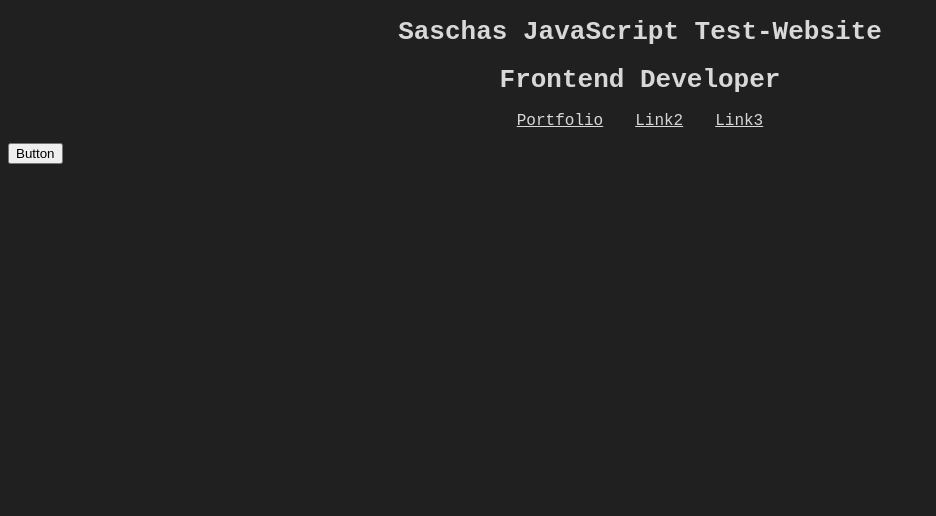
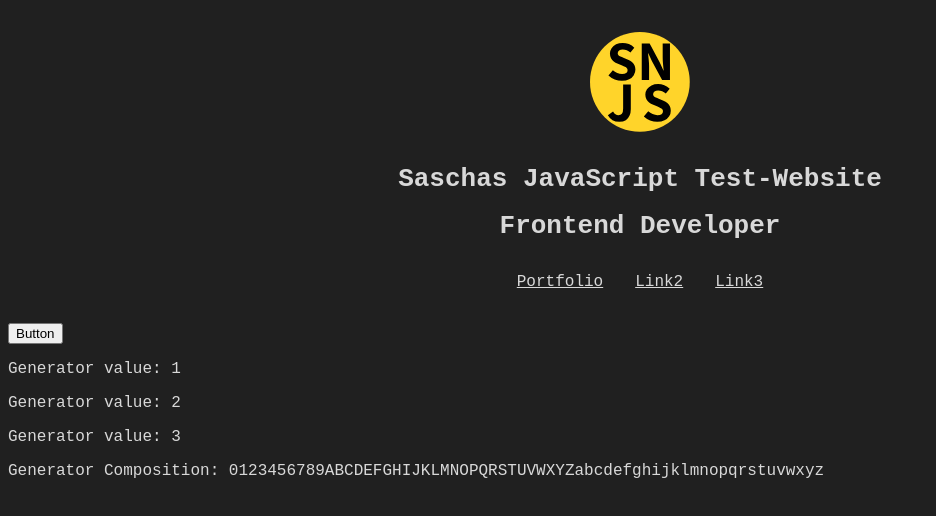
Before and after one commit to sascha-nabrotzky/javascript-website, a plain HTML site: page index.html in a window 1280 px wide. Shown: the whole page, without its empty margins (0-936 px from the left). Drawn offline with Linux system fonts and the light colour scheme.

Commit message:
Add more components

```diff
--- /dev/null
+++ b/components/generator.js
@@ -0,0 +1,19 @@
+export function generator() {
+  function* generateSequence() {
+    yield 1;
+    yield 2;
+    yield 3;
+  }
+
+  let generator = generateSequence();
+  const div = document.createElement("div");
+  div.className = "generatorvalues";
+
+  for (let value of generator) {
+    const p = document.createElement("p");
+    p.innerText = `Generator value: ${value}`;
+    div.append(p);
+  }
+
+  return document.body.append(div);
+}
--- /dev/null
+++ b/components/generatorComposition.js
@@ -0,0 +1,26 @@
+export function generatorComposition() {
+  function* generateSequence(start, end) {
+    for (let i = start; i <= end; i++) yield i;
+  }
+
+  function* generatePasswordCodes() {
+    yield* generateSequence(48, 57); //0..9
+    yield* generateSequence(65, 90); //A..Z
+    yield* generateSequence(97, 122); //a..z
+  }
+
+  let str = "";
+
+  for (let code of generatePasswordCodes()) {
+    str += String.fromCharCode(code);
+  }
+
+  const div = document.createElement("div");
+  div.className = "generatorcomposition";
+  const p = document.createElement("p");
+  p.innerText = `Generator Composition: ${str}`;
+  div.append(p);
+
+  console.log(str);
+  return document.body.append(div);
+}
--- /dev/null
+++ b/components/logo.js
@@ -0,0 +1,8 @@
+export function logo() {
+  const header = document.createElement("header");
+  const img = document.createElement("img");
+  img.src = "logo.svg";
+  header.append(img);
+
+  return document.body.append(header);
+}
--- a/index.html
+++ b/index.html
@@ -10,6 +10,7 @@
     />
     <meta name="viewport" content="width=device-width, initial-scale=1" />
     <link rel="stylesheet" type="text/css" media="screen" href="main.css" />
+    <link rel="icon" type="image/x-icon" href="favicon.ico" />
     <script type="module" src="main.js"></script>
   </head>
   <body></body>
--- a/main.css
+++ b/main.css
@@ -4,6 +4,12 @@
 
   --ff-main: monospace;
   --fs-main: 1rem;
+
+  --mt-sm: 1rem;
+  --mt-md: 2rem;
+
+  --mb-sm: 1rem;
+  --mb-md: 2rem;
 }
 
 body {
@@ -16,9 +22,22 @@ body {
   text-align: center;
 }
 
+p {
+  font-size: var(--fs-main);
+}
+
+header {
+  display: flex;
+  justify-content: center;
+  margin-top: var(--mt-md);
+  margin-bottom: var(--mt-md);
+}
+
 .nav__list {
   display: flex;
   justify-content: center;
+  margin-top: var(--mt-md);
+  margin-bottom: var(--mt-md);
   padding: unset;
   list-style-type: none;
 }
--- a/main.js
+++ b/main.js
@@ -1,8 +1,14 @@
 import { headline } from "/components/headline.js";
 import { navigation } from "/components/navigation.js";
 import { button } from "/components/button.js";
+import { generator } from "/components/generator.js";
+import { generatorComposition } from "/components/generatorComposition.js";
+import { logo } from "/components/logo.js";
 
+logo();
 headline("Saschas JavaScript Test-Website");
 headline("Frontend Developer");
 navigation();
 button();
+generator();
+generatorComposition();
```
Also changed, not shown: favicon.ico (added), favicon.png (added), favicon.svg (added), logo.svg (added), 1 other file.
